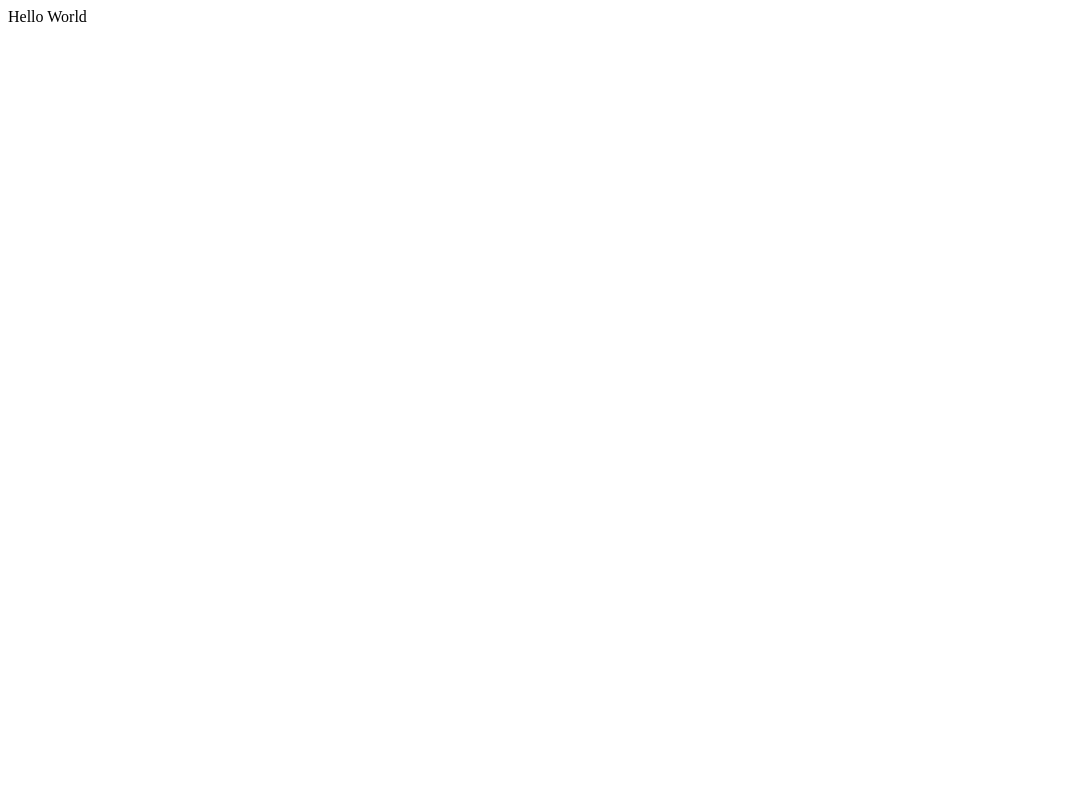
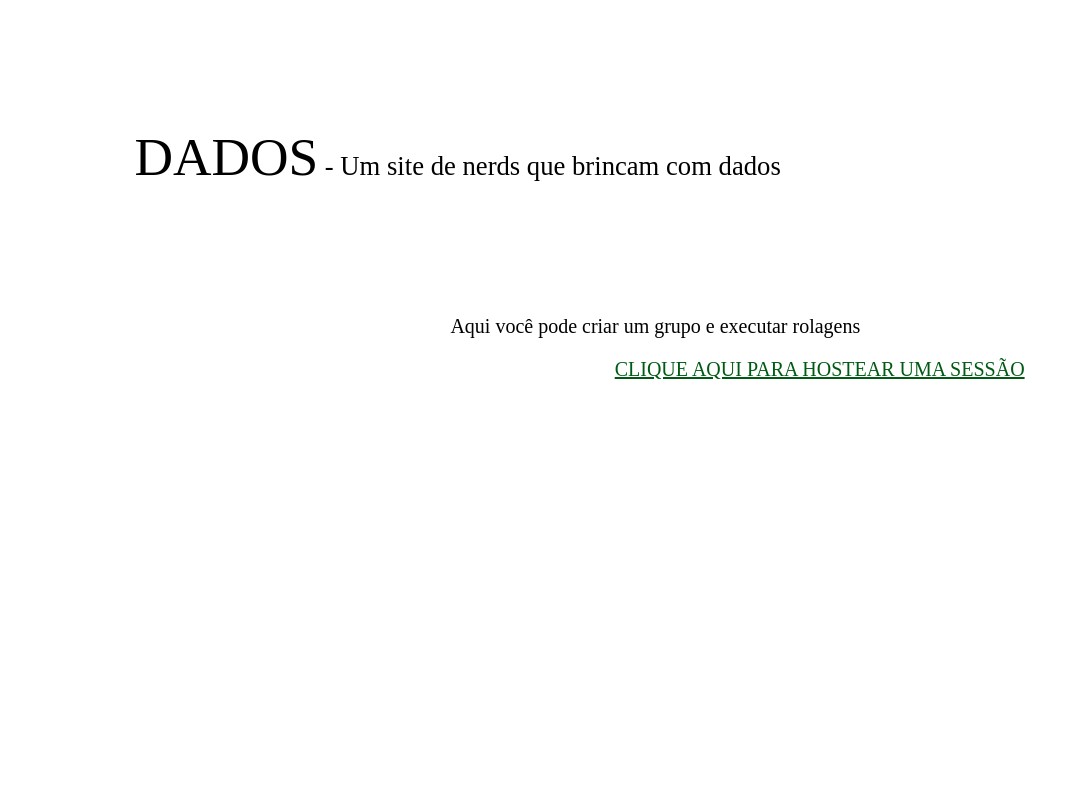
Before and after one commit to madsonfelix/dadosPHP, a PHP site: page / in a window 1280 px wide. Before the commit the part shown is almost empty. Shown: the whole page, without its empty margins (0-1080 px from the left). Run offline with PHP 8.4, Linux system fonts and the light colour scheme.

Commit message:
Primeira página criada

```diff
--- a/index.php
+++ b/index.php
@@ -1,3 +1,29 @@
 <?php
-    echo "Hello World";
+
 ?>
+<html lang="pt-BR">
+
+<head>
+    <meta charset="UTF-8">
+    <meta name="viewport" content="width=device-width, initial-scale=1.0">
+    <title>Meu Site</title>
+    <link rel="stylesheet" type="text/css" href="style.css">
+</head>
+
+<body>
+    <header>
+            <span id="titulo">DADOS</span><span id="subtitulo"> - Um site de nerds que brincam com dados</span>
+    </header>
+    <main>
+        <!-- Conteúdo principal do seu site -->
+        <p id="descritivo">Aqui você pode criar um grupo e executar rolagens</p>
+
+        <p id="linkLogin"><a href="#">CLIQUE AQUI PARA HOSTEAR UMA SESSÃO</a></p>
+    </main>
+    <!-- <footer>
+        <p>© 2024 Meu Site</p>
+    </footer> -->
+    <!-- Adicione seus scripts (JavaScript) aqui -->
+</body>
+
+</html>
--- /dev/null
+++ b/style.css
@@ -0,0 +1,32 @@
+header{
+    margin-top: 10%;
+    margin-left: 10%;
+}
+main{
+    font-size: 15pt;
+    margin-top: 10%;
+    padding-left: 35%;
+}
+
+a:link {
+    color: rgb(0, 90, 20);
+}
+a:visited {
+    color: purple;
+}
+a:hover {
+    color: green;
+}
+a:active {
+    color: rgb(255, 251, 0);
+}
+
+#titulo{
+    font-size: 40pt;
+}
+#subtitulo{
+    font-size: 20pt;
+}
+#linkLogin{
+    padding-left: 20%;
+}
```
